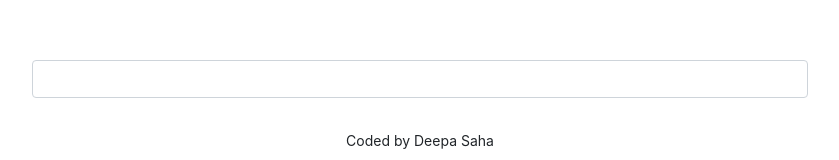
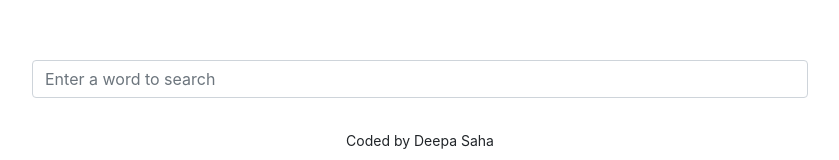
Before and after one commit to deepasaha01/dictionary-project, a React (Create React App) app: page / in a window 1280 px wide. Shown: the top 160 px of the page, without its empty margins (220-1059 px from the left). Built offline with nearby package versions, Linux system fonts and the light colour scheme.

Commit message:
Update Dictionary.js

```diff
--- a/src/Dictionary.js
+++ b/src/Dictionary.js
@@ -18,6 +18,7 @@ export default function Dictionary() {
           type="search"
           onChange={handleKeywordChange}
           className="form-control"
+          placeholder="Enter a word to search"
         />
       </form>
     </div>
```
